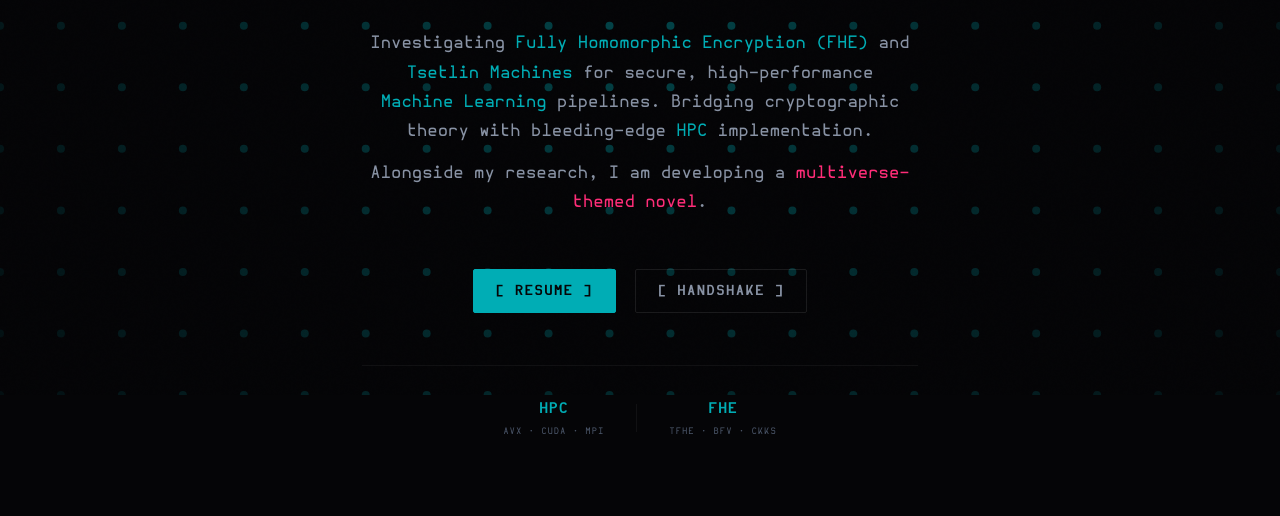
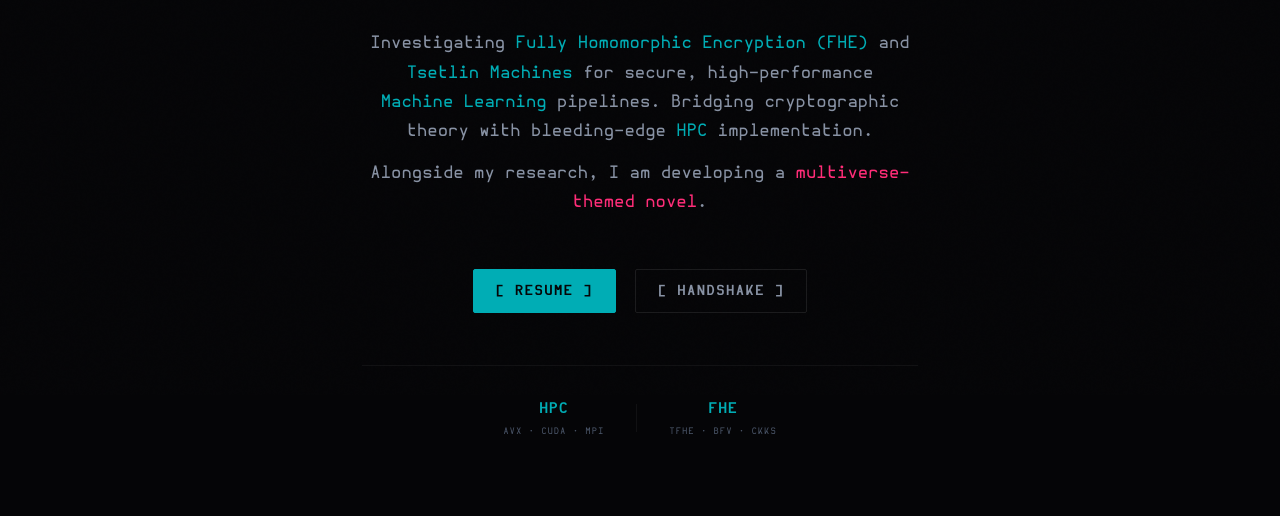
Before and after one commit to sai-kaushik-s/sai-kaushik-s.github.io, an Astro site: page / in a window 1280 px wide. Shown: the part 405-921 px from the top of the page. Built offline with nearby package versions, Linux system fonts and the light colour scheme; Astro itself is replaced by a stand-in of ours.

Commit message:
Removing the canvas

```diff
--- a/src/components/HeroCanvas.tsx
+++ /dev/null
@@ -1,161 +0,0 @@
-import { useEffect, useRef, useCallback } from 'react';
-
-let TEAL   = { r: 0,   g: 173, b: 181 };
-let PINK   = { r: 255, g: 45,  b: 120 };
-
-function lerp(a: number, b: number, t: number) { return a + (b - a) * t; }
-function clamp(v: number, min: number, max: number) { return Math.min(max, Math.max(min, v)); }
-function dist(ax: number, ay: number, bx: number, by: number) {
-  return Math.sqrt((ax - bx) ** 2 + (ay - by) ** 2);
-}
-
-interface Node {
-  x: number;
-  y: number;
-  load: number; // 0 = Teal (Idle), 1 = Pink (Cursor Proximity)
-}
-
-function makeGrid(W: number, H: number, isMobile: boolean): Node[] {
-  // Slightly denser grid to compensate for the removal of connecting lines
-  const cols = isMobile ? 8 : 22;
-  const rows = isMobile ? 12 : 14;
-  const nodes: Node[] = [];
-
-  for (let r = 0; r < rows; r++) {
-    for (let c = 0; c < cols; c++) {
-      nodes.push({
-        x: (c / (cols - 1)) * W,
-        y: (r / (rows - 1)) * H,
-        load: 0,
-      });
-    }
-  }
-  return nodes;
-}
-
-function nodeColor(load: number, alpha: number): string {
-  const t = clamp(load, 0, 1);
-  const r = Math.round(lerp(TEAL.r, PINK.r, t));
-  const g = Math.round(lerp(TEAL.g, PINK.g, t));
-  const b = Math.round(lerp(TEAL.b, PINK.b, t));
-  return `rgba(${r},${g},${b},${alpha})`;
-}
-
-export default function HeroCanvas() {
-  const canvasRef = useRef<HTMLCanvasElement>(null);
-  const mouseRef  = useRef({ x: -9999, y: -9999 });
-  const nodesRef  = useRef<Node[]>([]);
-  const rafRef    = useRef<number>(0);
-  const isMobileRef = useRef(false);
-
-  const resize = useCallback(() => {
-    const canvas = canvasRef.current;
-    if (!canvas) return;
-    const W = canvas.offsetWidth;
-    const H = canvas.offsetHeight;
-    const dpr = window.devicePixelRatio || 1;
-    canvas.width  = W * dpr;
-    canvas.height = H * dpr;
-    isMobileRef.current = W < 640;
-    nodesRef.current = makeGrid(W * dpr, H * dpr, isMobileRef.current);
-  }, []);
-
-  useEffect(() => {
-    const canvas = canvasRef.current;
-    if (!canvas) return;
-    const ctx = canvas.getContext('2d', { alpha: false }); // alpha: false can improve performance
-    if (!ctx) return;
-
-    resize();
-
-    const ro = new ResizeObserver(resize);
-    ro.observe(canvas);
-
-    const onMove = (e: MouseEvent | TouchEvent) => {
-      const rect = canvas.getBoundingClientRect();
-      const px = 'touches' in e ? e.touches[0].clientX : (e as MouseEvent).clientX;
-      const py = 'touches' in e ? e.touches[0].clientY : (e as MouseEvent).clientY;
-      mouseRef.current = {
-        x: (px - rect.left) * window.devicePixelRatio,
-        y: (py - rect.top)  * window.devicePixelRatio,
-      };
-    };
-
-    window.addEventListener('mousemove', onMove);
-    window.addEventListener('touchmove', onMove, { passive: true });
-
-    let lastTime = 0;
-    const INFLUENCE = 180 * window.devicePixelRatio; // Blending radius
-
-    function draw(time: number) {
-      if (!ctx || !canvas) return;
-      const dt = Math.min((time - lastTime) / 1000, 0.05);
-      lastTime = time;
-
-      const dpr = window.devicePixelRatio || 1;
-      const W = canvas.width;
-      const H = canvas.height;
-
-      // Clear with background color instead of clearRect for 'alpha: false' contexts
-      ctx.fillStyle = '#050507'; // var(--obsidian-0) base
-      ctx.fillRect(0, 0, W, H);
-
-      const nodes = nodesRef.current;
-      const mx    = mouseRef.current.x;
-      const my    = mouseRef.current.y;
-
-      // Single pass to update states and draw points
-      nodes.forEach(n => {
-        // Calculate interaction load
-        const d = dist(n.x, n.y, mx, my);
-        const target = d < INFLUENCE ? clamp((1 - d / INFLUENCE) * 1.5, 0, 1) : 0;
-
-        // Smoothly interpolate current color state toward target
-        n.load = lerp(n.load, target, 1 - Math.pow(0.015, dt));
-
-        const radius = 4 * dpr;
-        const glowRadius = radius * 3;
-
-        // Draw soft glow
-        if (n.load > 0.05) {
-            const grad = ctx.createRadialGradient(n.x, n.y, 0, n.x, n.y, glowRadius);
-            grad.addColorStop(0, nodeColor(n.load, 0.4 * n.load));
-            grad.addColorStop(1, nodeColor(n.load, 0));
-            ctx.beginPath();
-            ctx.arc(n.x, n.y, glowRadius, 0, Math.PI * 2);
-            ctx.fillStyle = grad;
-            ctx.fill();
-        }
-
-        // Draw core point
-        ctx.beginPath();
-        ctx.arc(n.x, n.y, radius, 0, Math.PI * 2);
-        ctx.fillStyle = nodeColor(n.load, 0.85);
-        ctx.fill();
-      });
-
-      rafRef.current = requestAnimationFrame(draw);
-    }
-
-    rafRef.current = requestAnimationFrame(draw);
-
-    return () => {
-      cancelAnimationFrame(rafRef.current);
-      ro.disconnect();
-      window.removeEventListener('mousemove', onMove);
-      window.removeEventListener('touchmove', onMove);
-    };
-  }, [resize]);
-
-  return (
-    <canvas
-      ref={canvasRef}
-      aria-hidden="true"
-      style={{
-        width: '100%',
-        height: '100%',
-        display: 'block',
-      }}
-    />
-  );
-}
--- a/src/layouts/BaseLayout.astro
+++ b/src/layouts/BaseLayout.astro
@@ -1,6 +1,5 @@
 ---
 import { ViewTransitions } from 'astro:transitions';
-import HeroCanvas from '../components/HeroCanvas.tsx';
 import '../styles/global.css';
 
 interface Props {
@@ -69,11 +68,6 @@ const { title, description = "Portfolio of Sai Kaushik Sudhakaran — PhD Resear
     </script>
   </head>
   <body>
-    <!-- Global Persistent Background -->
-    <div class="global-canvas" aria-hidden="true" transition:persist>
-      <HeroCanvas client:idle />
-    </div>
-
     <slot />
   </body>
 </html>
--- a/src/styles/global.css
+++ b/src/styles/global.css
@@ -103,24 +103,6 @@
   --t-fast: 0.15s;
   --t-mid:  0.3s;
   --t-slow: 0.6s;
-}
-
-/* ── Global Background Canvas ────────────────────────── */
-.global-canvas {
-  position: fixed;
-  inset: 0;
-  z-index: -100;
-  opacity: 0.45;
-  pointer-events: none;
-  view-transition-name: global-canvas-bg;
-}
-/* Gradient overlay to ensure text readability on all pages */
-.global-canvas::after {
-  content: '';
-  position: absolute;
-  inset: 0;
-  background: radial-gradient(circle at 50% 50%, transparent 0%, var(--obsidian-0) 120%);
-  pointer-events: none;
 }
 
 /* ── Reset ───────────────────────────────────────────── */
```
